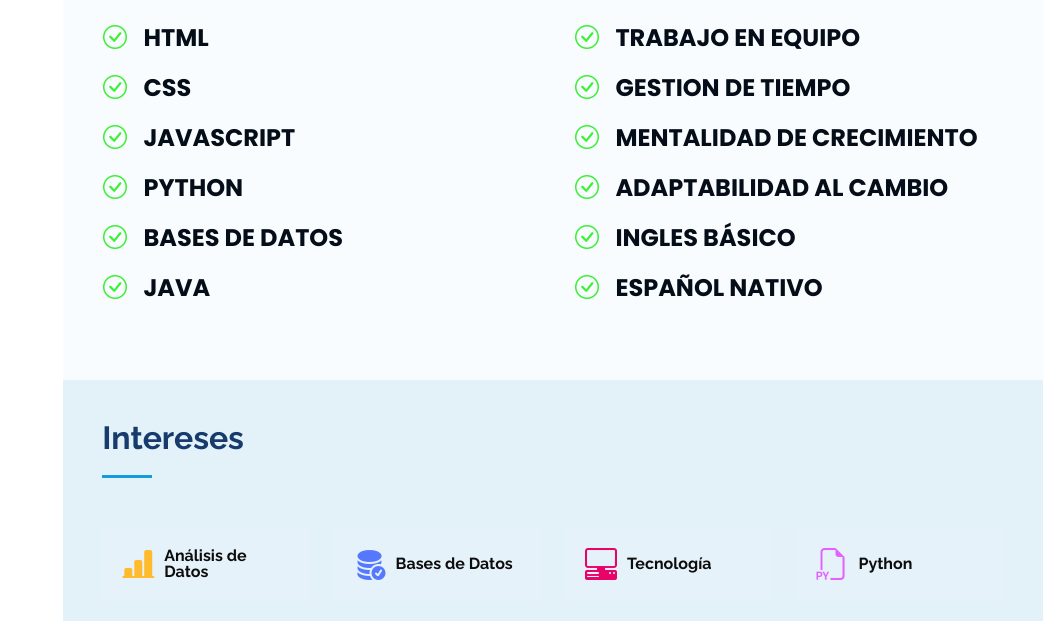
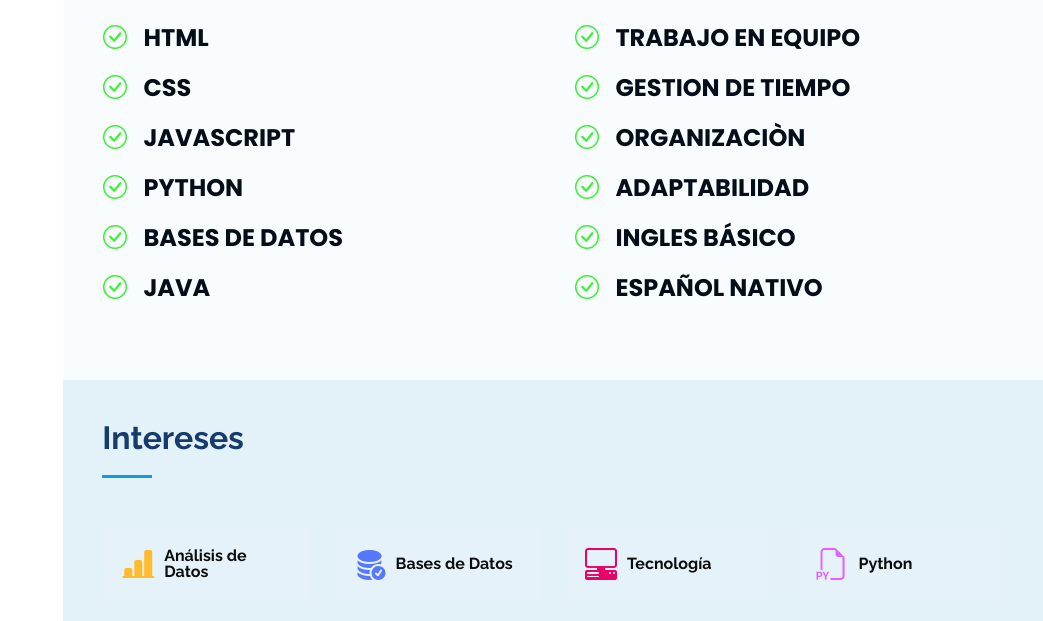
Before and after one commit to Andre842/PortafolioPersonal, a plain HTML site: page index.html in a window 1280 px wide. Shown: the part 1560-2181 px from the top of the page, without its empty margins (237-1280 px from the left). Drawn offline with nearby package versions, Linux system fonts and the light colour scheme.

Commit message:
correcciòn

```diff
--- a/index.html
+++ b/index.html
@@ -175,11 +175,11 @@
             </div>
 
             <div class="progress">
-              <span class="skill"><i class="bi bi-check-circle"></i> <strong>mentalidad de Crecimiento</strong></li>
+              <span class="skill"><i class="bi bi-check-circle"></i> <strong>Organizaciòn</strong></li>
             </div>
 
             <div class="progress">
-              <span class="skill"><i class="bi bi-check-circle"></i> <strong>Adaptabilidad al cambio</strong></li>
+              <span class="skill"><i class="bi bi-check-circle"></i> <strong>Adaptabilidad</strong></li>
             </div>
 
             <div class="progress">
```
